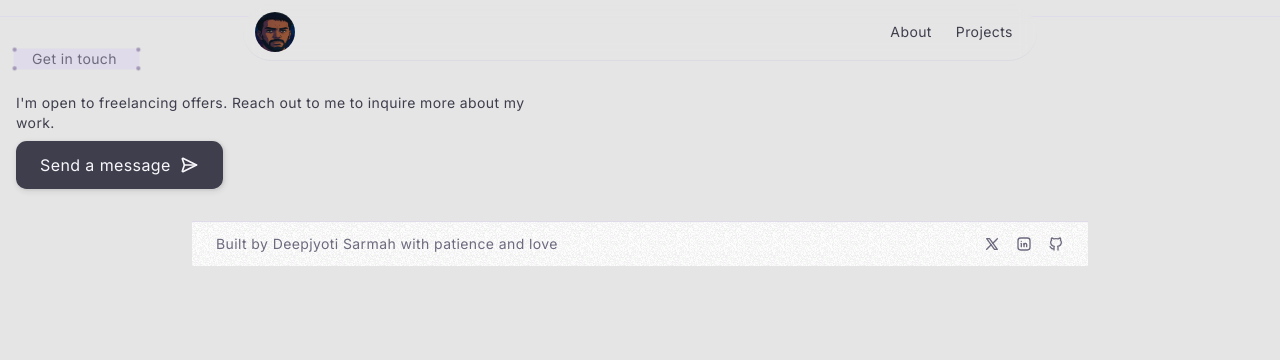
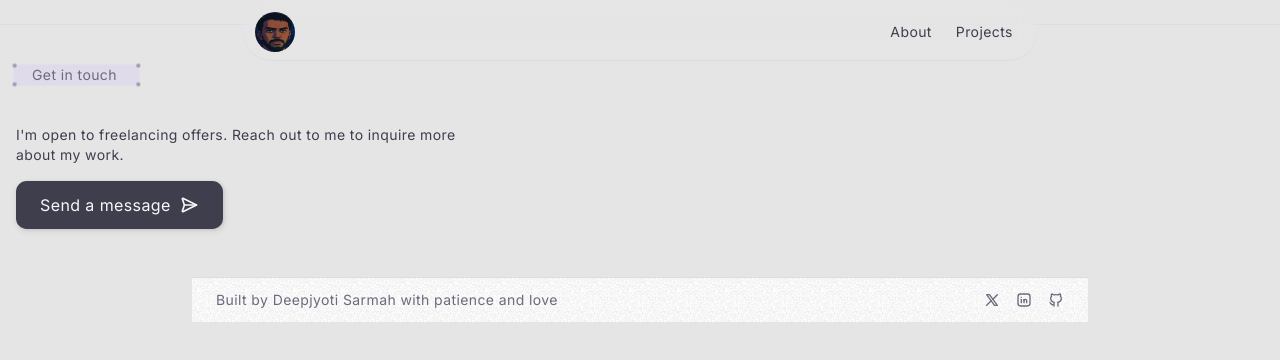
Before and after one commit to Deepjyoti-Sarmah/portfolio-with-motion, a Next.js app: page /contact in a window 1280 px wide. Shown: the top 360 px of the page. Built offline with nearby package versions, Linux system fonts and the light colour scheme.

Commit message:
added better padding and margin for contact button

```diff
--- a/app/contact/page.tsx
+++ b/app/contact/page.tsx
@@ -17,43 +17,42 @@ export default function ContactPage() {
   };
 
   return (
-    <div className="my-4 border-t border-secondary px-4 py-4">
+    <div className="my-6 border-t border-secondary px-4 py-6">
       <SectionHeading delay={0.2} className="mb-6">
         Get in touch
       </SectionHeading>
-      <Subheading className="-p-2">
+      <Subheading className="mb-4 -ml-4">
         I'm open to freelancing offers. Reach out to me to inquire more about my
         work.
       </Subheading>
 
-      {/* Email action button */}
-      <div className="mt-2">
-        <Link href="mailto:deepjyotisarmah37@gmail.com" passHref legacyBehavior>
-          <motion.a href="#" style={{ textDecoration: "none" }}>
-            <motion.button
-              variants={buttonVariants}
+      <div className="mt-4 flex justify-center md:justify-start">
+        <Link href="mailto:deepjyotisarmah37@gmail.com" passHref>
+          <motion.div
+            className="inline-block"
             initial="initial"
             whileHover="hover"
+            variants={buttonVariants}
             transition={{
               type: "spring",
               stiffness: 300,
               damping: 20,
             }}
-              className="flex items-center bg-foreground text-primary-foreground px-6 py-3 rounded-md shadow"
           >
+            <motion.button className="flex items-center bg-foreground text-primary-foreground px-6 py-3 rounded-md shadow">
               <span className="mr-2">Send a message</span>
               <motion.span
+                className="inline-block"
                 variants={iconVariants}
                 transition={{
                   duration: 0.3,
                   ease: "easeInOut",
                 }}
-                className="inline-block"
               >
                 <IconSend2 size={20} />
               </motion.span>
             </motion.button>
-          </motion.a>
+          </motion.div>
         </Link>
       </div>
     </div>
```
Lines whose indentation alone changed are shown as unchanged.
